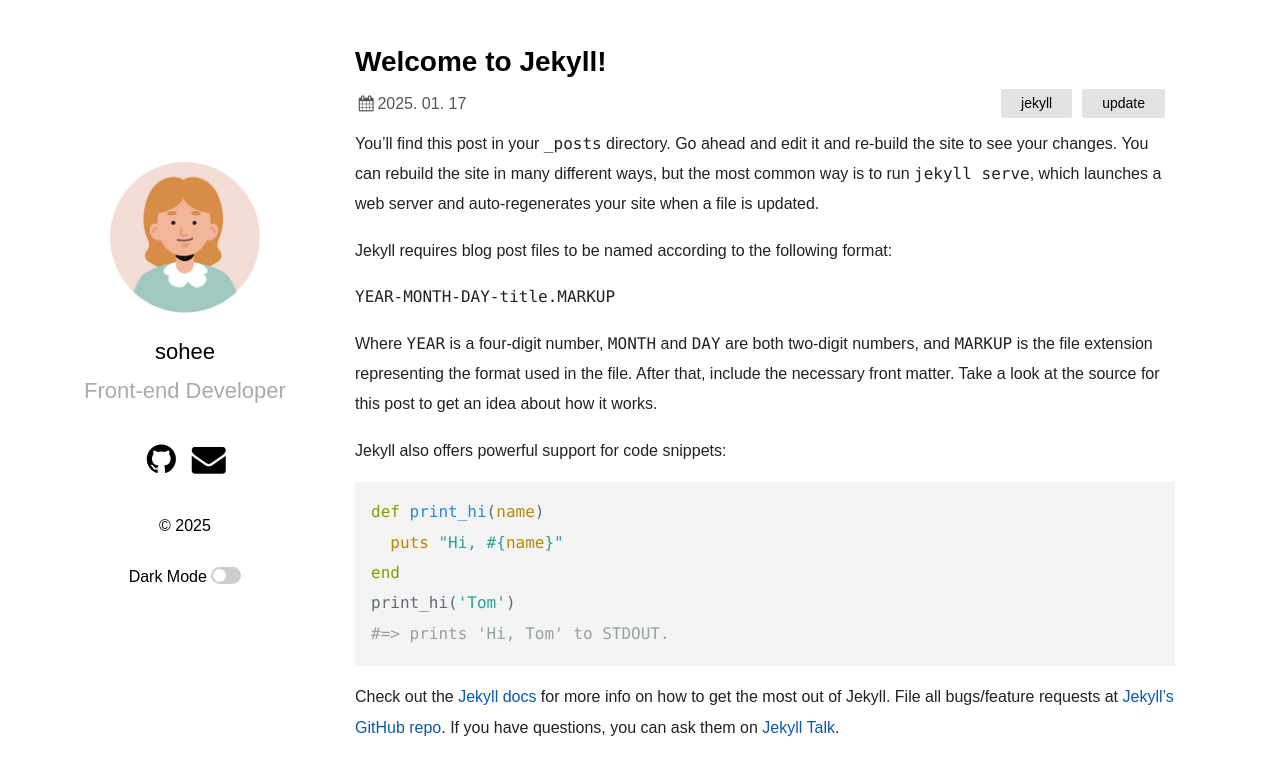
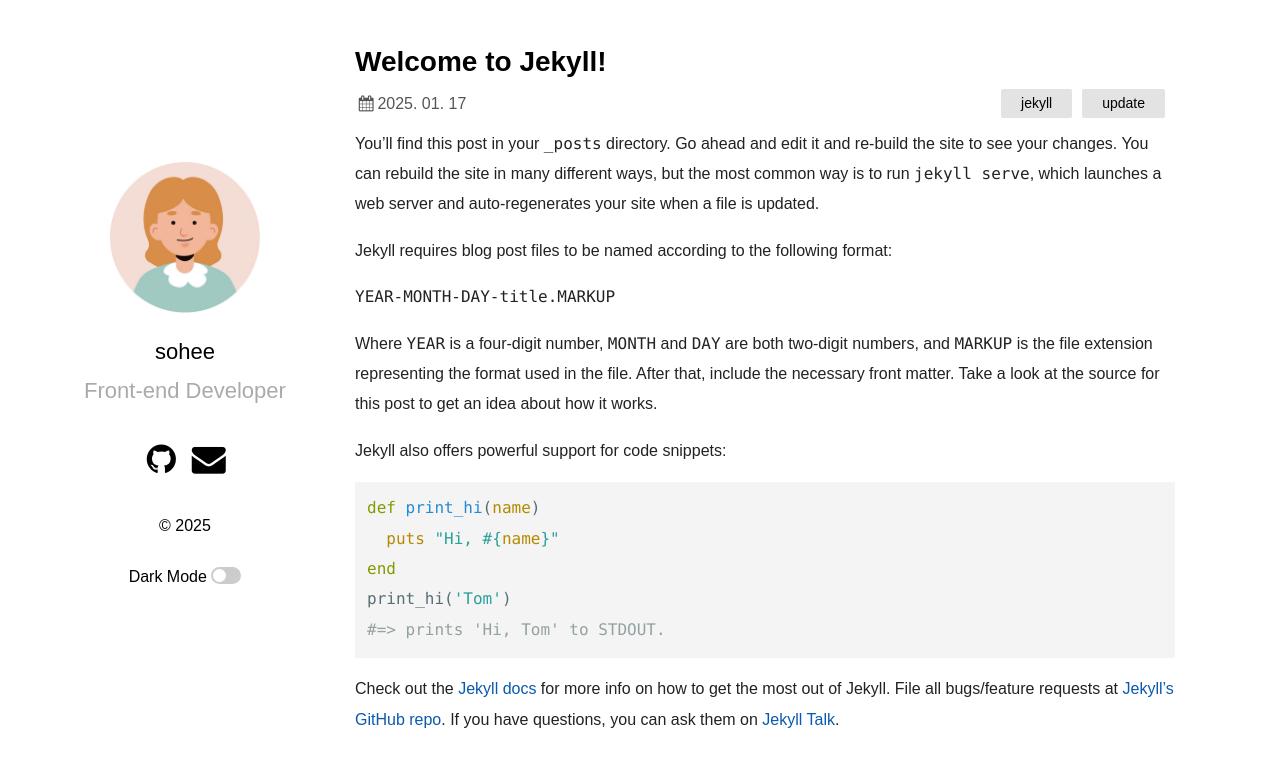
Before and after one commit to shkim00216/shkim00216.github.io, a Jekyll site: the page built from _posts/2025-01-17-welcome-to-jekyll.markdown, in a window 1280 px wide. Shown: the top 775 px of the page. Built offline with Jekyll 4.4.1, drawn with Linux system fonts in a browser that asks for light colours; some web fonts are replaced.

Commit message:
Update _normalize.scss

```diff
--- a/_sass/ext/_normalize.scss
+++ b/_sass/ext/_normalize.scss
@@ -220,7 +220,7 @@
 
 pre {
   overflow: auto;
-  padding: 16px;
+  padding: 12px;
 }
 
 //
```
